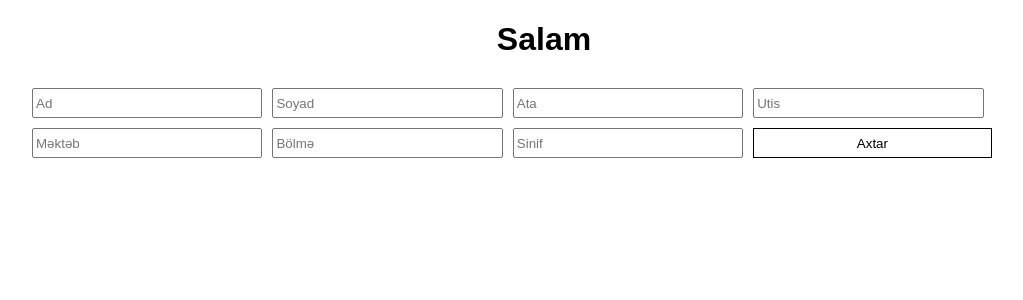
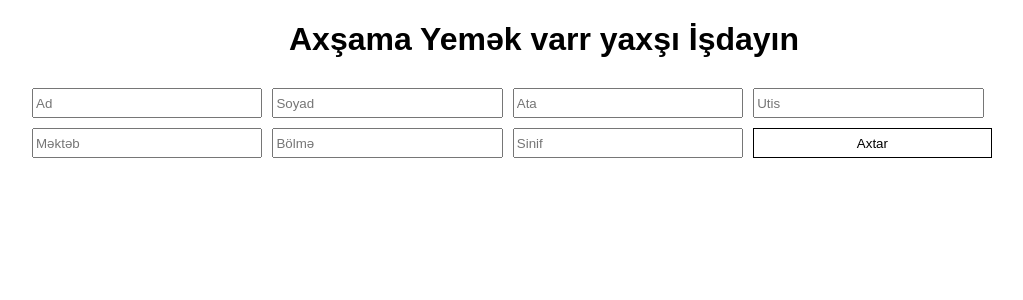
Before and after one commit to memmedov-karim/axtar, a React (Create React App) app: page / in a window 1280 px wide. Shown: the top 300 px of the page, without its empty margins (96-1119 px from the left). Built offline with nearby package versions, Linux system fonts and the light colour scheme.

Commit message:
Update App.js

```diff
--- a/src/App.js
+++ b/src/App.js
@@ -84,7 +84,7 @@ function App() {
   });
   return (
     <div className="App">
-      <h1>Salam</h1>
+      <h1>Axşama Yemək varr yaxşı İşdayın</h1>
       <Search find={find} getData={getData} searchingData={searchingData} />
       {Students}
       {SearchingData !== null && SearchingData.length === 0 ? (
```
